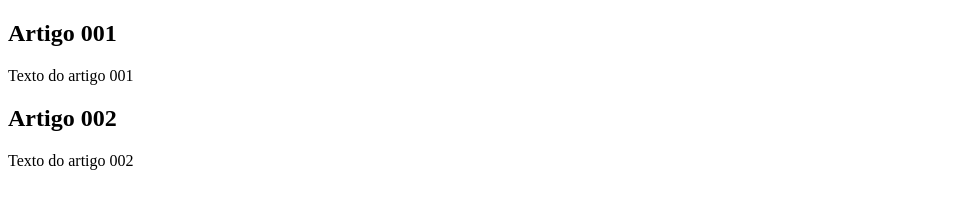
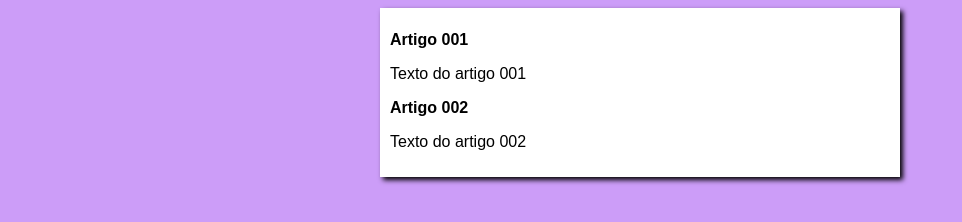
Before and after one commit to HeitorSC/Ola_Mundo, a plain HTML site: page index.html in a window 1280 px wide. Shown: the whole page, without its empty margins (0-962 px from the left). Drawn offline with Linux system fonts and the light colour scheme.

Commit message:
commitei o design

```diff
--- /dev/null
+++ b/css/style.css
@@ -0,0 +1,16 @@
+*{
+    font-family: Arial, Helvetica, sans-serif;
+    font-size: 16px;
+}
+
+body{
+    background-color: rgb(204, 157, 248);
+}
+
+main{
+    background-color: white;
+    width: 500px;
+    margin: auto;
+    padding: 10px;
+    box-shadow: 3px 3px 5px black;
+}
--- a/index.html
+++ b/index.html
@@ -5,6 +5,7 @@
     <meta charset="UTF-8">
     <meta name="viewport" content="width=device-width, initial-scale=1.0">
     <title>Título do site</title>
+    <link rel="stylesheet" href="css/style.css">
 
 </head>
 
```
